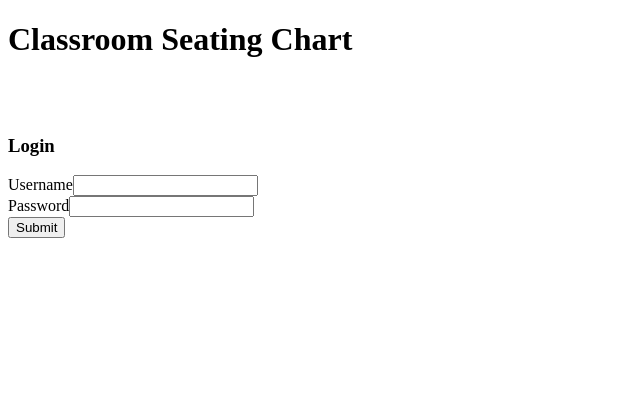
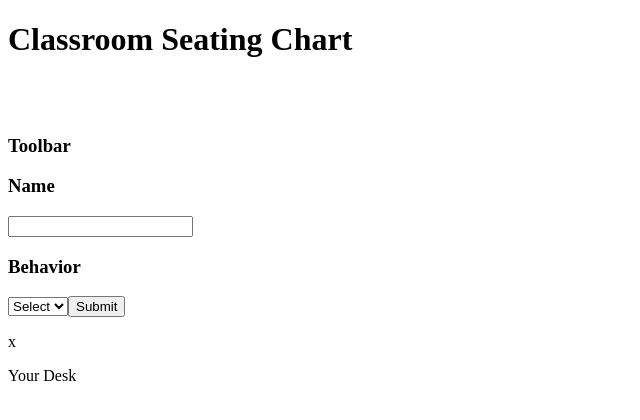
Before and after one commit to nathanielfoss11/classroom-seating-chart, a React (Create React App) app in the folder client/: page / in a window 1280 px wide. Shown: the top 420 px of the page, without its empty margins (0-640 px from the left). Built offline with nearby package versions, Linux system fonts and the light colour scheme; the HTML template or start-up script is replaced by a standard one.

Commit message:
Added functionality for deleting classroom tables. There is a known bug for multiple deletions at one time

```diff
--- a/client/src/App.jsx
+++ b/client/src/App.jsx
@@ -1,6 +1,7 @@
 import React from 'react';
 import { Container, Row, Col } from 'react-bootstrap';
-import Login from './components/Login.jsx';
+// import Login from './components/Login.jsx';
+import ClassroomLayout from './components/ClassroomLayout.jsx';
 
 class App extends React.Component {
   constructor() {
@@ -20,7 +21,7 @@ class App extends React.Component {
             <br />
             <br />
             <Row>
-              <Login />
+              <ClassroomLayout />
             </Row>
           </Col>
         </Container>
--- a/client/src/components/AllDesks.jsx
+++ b/client/src/components/AllDesks.jsx
@@ -3,13 +3,9 @@ import React from 'react';
 
 const AllDesks = (props) => {
   if(props.desks.length > 0) {
-    return React.createElement(
-      'div',
-      null,
-      props.desks.map(desk =>
-        <Desk desk={desk} />,
+    return props.desks.map(desk =>
+        <Desk handleDelete={props.handleDelete} desk={desk} />,
       )
-    )
   } else {
     console.log('null')
     return null;
--- a/client/src/components/ClassroomLayout.jsx
+++ b/client/src/components/ClassroomLayout.jsx
@@ -1,6 +1,7 @@
 import React from 'react';
 import { Container, Row, Col, Button } from 'react-bootstrap';
 import AllDesks from './AllDesks.jsx';
+import ReactDOM from 'react-dom';
 
 class ClassroomLayout extends React.Component {
   constructor() {
@@ -12,11 +13,25 @@ class ClassroomLayout extends React.Component {
     }
     this.handleChange = this.handleChange.bind(this);
     this.handleClick = this.handleClick.bind(this);
+    this.handleDelete = this.handleDelete.bind(this);
   }
 
   handleChange(e) {
     let name = e.target.name
     this.setState({[name]: e.target.value})
+  }
+
+  handleDelete(name) {
+    console.log(name)
+    let desks = this.state.desks
+    for(let i = 0; i < desks.length; i++) {
+      console.log(desks[i]['name'])
+      if(desks[i]['name'] === name) {
+        desks.splice(i, 1);
+        this.setState({desks: desks});
+        break;
+      }
+    }
   }
 
   handleClick(e) {
@@ -57,7 +72,7 @@ class ClassroomLayout extends React.Component {
             </Col>
           </Row>
           <Row id='classroom-layout'>
-            <AllDesks desks={this.state.desks}/>
+            <AllDesks handleDelete={this.handleDelete = this.handleDelete.bind(this)}desks={this.state.desks}/>
           </Row>
 
         </Container>
--- a/client/src/components/Desk.jsx
+++ b/client/src/components/Desk.jsx
@@ -1,5 +1,6 @@
 import React from 'react';
 import Draggable from 'react-draggable';
+import ReactDOM from 'react-dom'
 
 class Desk extends React.Component {
   constructor(props) {
@@ -11,6 +12,12 @@ class Desk extends React.Component {
     }
     this.onStart = this.onStart.bind(this);
     this.onStop = this.onStop.bind(this);
+    this.handleClick = this.handleClick.bind(this);
+    this.handleDelete = props.handleDelete.bind(this);
+  }
+
+  handleClick() {
+    this.handleDelete(this.state.name)
   }
 
   onStart() {
@@ -36,6 +43,8 @@ class Desk extends React.Component {
       color = 'six';
     }
     return (
+      <div id={this.state.name}>
+        <p onClick={this.handleClick}>x</p>
         <Draggable
         onStart={this.onStart}
         onStop={this.onStop}>
@@ -43,6 +52,7 @@ class Desk extends React.Component {
             {this.state.name}
           </div>
         </Draggable>
+      </div>
   )
   }
 }
```
Also changed, not shown: 1 other file (tests, documents, lock files or other folders). Lines whose indentation alone changed are shown as unchanged.
